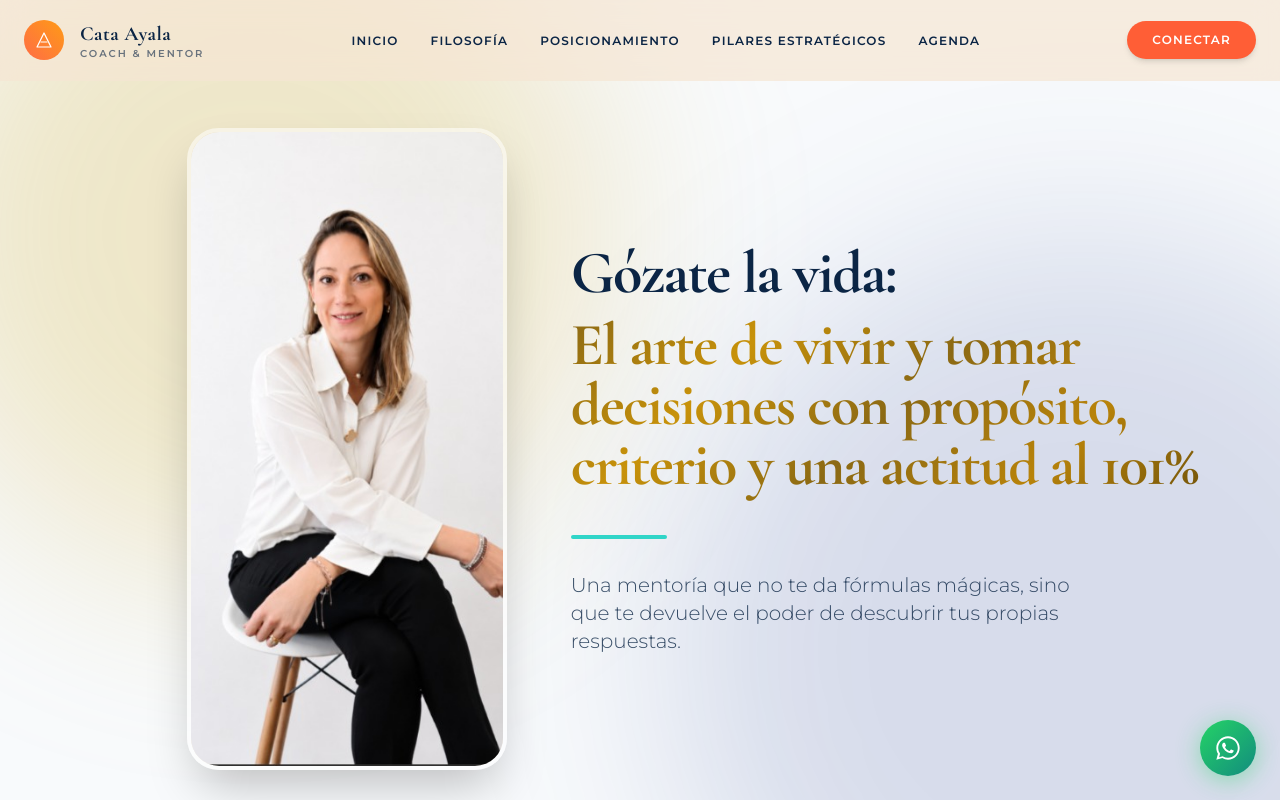
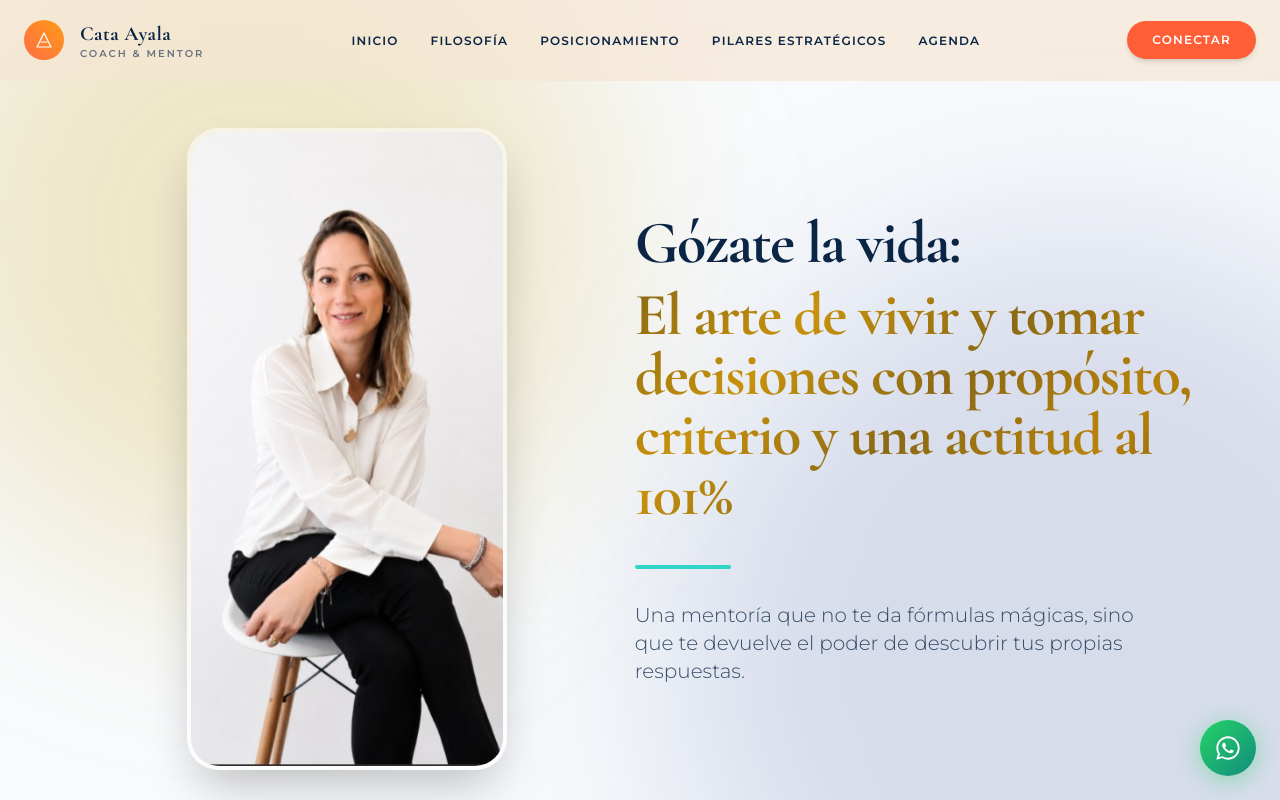
Before and after one commit to edgarbarragangarcia/CATA, a Next.js app: page / in a window 1280 px wide. Shown: the top 800 px of the page. Built offline with nearby package versions, Linux system fonts and the light colour scheme.

Commit message:
style: add md:pl-16 to hero text container for extra padding between image and text

```diff
--- a/src/app/page.tsx
+++ b/src/app/page.tsx
@@ -39,7 +39,7 @@ export default function Home() {
             </div>
 
             {/* Text Presentation */}
-            <div className="text-center md:text-left flex flex-col items-center md:items-start order-2 md:col-span-7">
+            <div className="text-center md:text-left flex flex-col items-center md:items-start order-2 md:col-span-7 md:pl-16">
               <h1 className="text-4xl md:text-5xl lg:text-6xl font-bold text-brand-navy mb-6 md:mb-8 leading-[1.15]">
                 <span className="block mb-2 md:mb-3">Gózate la vida:</span>
                 <span
```
